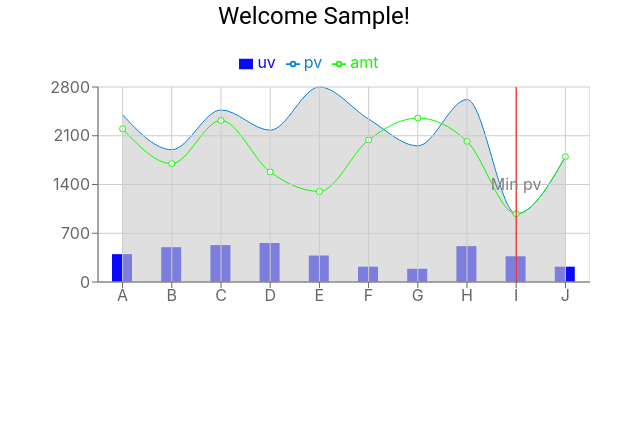
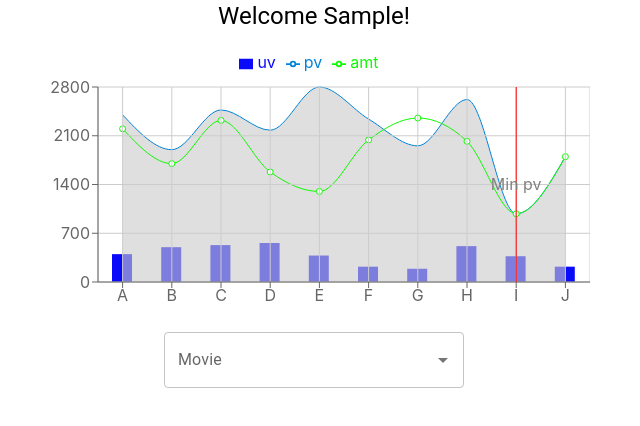
Before and after one commit to korczu/Sign-in-form, a React (Create React App) app: page / in a window 1280 px wide. Both pictures are taken after typing "Sample", "Sample123" into the empty fields and a click on the button "SUBMIT". Shown: the top 426 px of the page, without its empty margins (326-966 px from the left). Built offline with nearby package versions, Linux system fonts and the light colour scheme.

Commit message:
added chart, added autocomplete with asynchronus filtering)

```diff
--- a/src/MainContent.jsx
+++ b/src/MainContent.jsx
@@ -1,19 +1,10 @@
-import { Box, Typography } from "@mui/material";
+import { Autocomplete, Box, TextField, Typography } from "@mui/material";
 import React from "react";
-import {
-  Tooltip,
-  Line,
-  XAxis,
-  YAxis,
-  CartesianGrid,
-  ResponsiveContainer,
-  ReferenceLine,
-  ComposedChart,
-  Bar,
-  Area,
-  Legend,
-} from "recharts";
-const data = [
+import { useEffect } from "react";
+import { useState } from "react";
+import Rechart from "./Rechart";
+
+const chartData = [
   { name: "A", uv: 400, pv: 2400, amt: 2200 },
   { name: "B", uv: 500, pv: 1900, amt: 1700 },
   { name: "C", uv: 530, pv: 2470, amt: 2320 },
@@ -26,7 +17,52 @@ const data = [
   { name: "J", uv: 220, pv: 1800, amt: 1800 },
 ];
 
+const filmsData = [
+  "The Godfather",
+  "Pulp Fiction",
+  "Taxidermia ",
+  "Naked Lunch",
+  "There Will Be Blood",
+  "Trainspotting ",
+  "Delicatessen ",
+  "Requiem for a Dream",
+  "A Clockwork Orange",
+];
+
+function sleep(delay = 0) {
+  return new Promise((resolve) => {
+    setTimeout(resolve, delay);
+  });
+}
+
 function MainContent(props) {
+  const [options, setOptions] = useState([]);
+  const [value, setValue] = useState(options[0]);
+  const [inputValue, setInputValue] = useState("");
+
+  useEffect(() => {
+    let active = true;
+
+    if (inputValue === "") {
+      setOptions([]);
+      return;
+    }
+    (async () => {
+      await sleep(800);
+
+      if (active) {
+        const results = filmsData.filter((film) =>
+          film.toLowerCase().includes(inputValue.toLowerCase())
+        );
+        setOptions([...results]);
+      }
+    })();
+    return () => {
+      active = false;
+      setOptions([]);
+    };
+  }, [inputValue]);
+
   return (
     <Box
       sx={{
@@ -38,22 +74,17 @@ function MainContent(props) {
       <Typography component="h1" variant="h5">
         Welcome {props.login}!
       </Typography>
-      <ResponsiveContainer height={300} width="100%">
-        <ComposedChart
-          data={data}
-          margin={{ top: 20, right: 0, bottom: 20, left: 0 }}
-        >
-          <Bar dataKey="uv" barSize={20} fill="#0a0afa" />
-          <Area type="monotone" dataKey="pv" fill="#cacaca" stroke="#0084d8" />
-          <Line type="monotone" dataKey="amt" stroke="#0ffa00" />
-          <CartesianGrid stroke="#ccc" />
-          <XAxis dataKey="name" />
-          <YAxis />
-          <Tooltip />
-          <ReferenceLine x="I" stroke="red" label="Min pv" />
-          <Legend verticalAlign="top" height={35} />
-        </ComposedChart>
-      </ResponsiveContainer>
+      <Rechart data={chartData} />
+      <Autocomplete
+        id="movie-autocomplete"
+        options={options}
+        value={value}
+        onChange={(event, newValue) => setValue(newValue)}
+        inputValue={inputValue}
+        onInputChange={(event, newValue) => setInputValue(newValue)}
+        sx={{ width: 300 }}
+        renderInput={(params) => <TextField {...params} label="Movie" />}
+      />
     </Box>
   );
 }
--- /dev/null
+++ b/src/Rechart.jsx
@@ -0,0 +1,36 @@
+import {
+  Tooltip,
+  Line,
+  XAxis,
+  YAxis,
+  CartesianGrid,
+  ResponsiveContainer,
+  ReferenceLine,
+  ComposedChart,
+  Bar,
+  Area,
+  Legend,
+} from "recharts";
+
+function Rechart({ data }) {
+  return (
+    <ResponsiveContainer height={300} width="100%">
+      <ComposedChart
+        data={data}
+        margin={{ top: 20, right: 0, bottom: 20, left: 0 }}
+      >
+        <Bar dataKey="uv" barSize={20} fill="#0a0afa" />
+        <Area type="monotone" dataKey="pv" fill="#cacaca" stroke="#0084d8" />
+        <Line type="monotone" dataKey="amt" stroke="#0ffa00" />
+        <CartesianGrid stroke="#ccc" />
+        <XAxis dataKey="name" />
+        <YAxis />
+        <Tooltip />
+        <ReferenceLine x="I" stroke="red" label="Min pv" />
+        <Legend verticalAlign="top" height={35} />
+      </ComposedChart>
+    </ResponsiveContainer>
+  );
+}
+
+export default Rechart;
```
